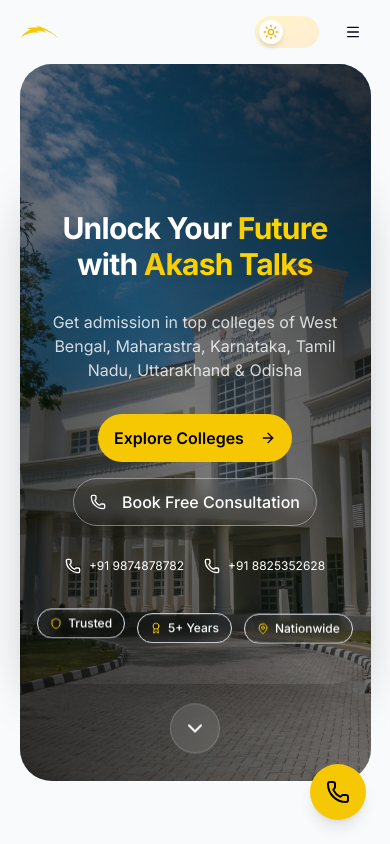
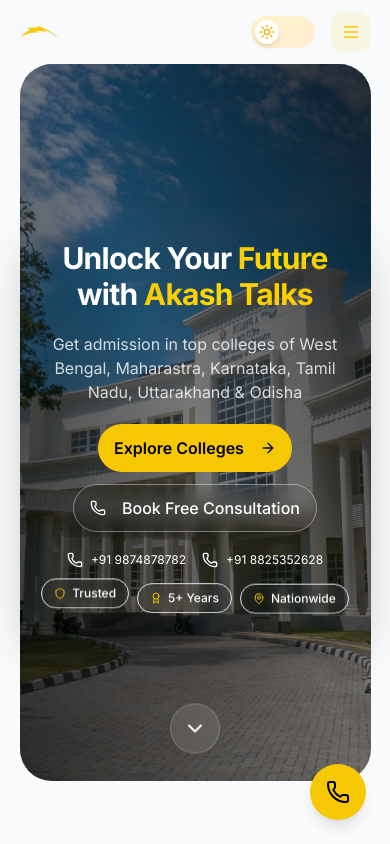
Before and after one commit to AbinashIIITB/akash-talks, a Next.js app: page / in a window 390 px wide. Shown: the top 844 px of the page. Built offline with nearby package versions, Linux system fonts and the light colour scheme.

Commit message:
Morphing menu button with animations, revert hero spacing

```diff
--- a/src/app/page.tsx
+++ b/src/app/page.tsx
@@ -84,14 +84,14 @@
         >
           <div className="relative bg-transparent rounded-[2.5rem] shadow-2xl overflow-hidden">
             {/* Inner Content */}
-            <div className="relative z-10 px-4 md:px-12 lg:px-16 py-6 md:py-12">
+            <div className="relative z-10 px-4 md:px-12 lg:px-16 py-4 md:py-12">
 
               {/* Hero Content */}
               <motion.div
                 variants={staggerContainer}
                 initial="hidden"
                 animate="visible"
-                className="text-center space-y-4 md:space-y-6 py-6 md:py-12"
+                className="text-center space-y-3 md:space-y-6 py-4 md:py-12"
               >
                 {/* Headline */}
                 <motion.h1
@@ -107,7 +107,7 @@
                 {/* Specific Description Text */}
                 <motion.p
                   variants={fadeInUp}
-                  className="text-white/80 text-base md:text-xl max-w-3xl mx-auto pt-3 md:pt-4"
+                  className="text-white/80 text-base md:text-xl max-w-3xl mx-auto pt-2 md:pt-4"
                 >
                   Get admission in top colleges of West Bengal, Maharastra, Karnataka, Tamil Nadu, Uttarakhand & Odisha
                 </motion.p>
@@ -115,7 +115,7 @@
                 {/* Buttons */}
                 <motion.div
                   variants={fadeInUp}
-                  className="flex flex-col sm:flex-row gap-4 md:gap-4 justify-center pt-4 md:pt-4 items-center"
+                  className="flex flex-col sm:flex-row gap-3 md:gap-4 justify-center pt-2 md:pt-4 items-center"
                 >
                   <Link href="/colleges">
                     <Button
@@ -143,7 +143,7 @@
                 {/* Phone Numbers */}
                 <motion.div
                   variants={fadeInUp}
-                  className="flex flex-wrap justify-center gap-5 md:gap-6 text-xs md:text-sm text-muted-foreground pt-4"
+                  className="flex flex-wrap justify-center gap-4 md:gap-6 text-xs md:text-sm text-muted-foreground pt-2"
                 >
                   {companyInfo.phones.map((phone) => (
                     <a key={phone} href={`tel:${phone.replace(/\s/g, '')}`} className="flex items-center gap-2 hover:text-[#f6c804] transition-colors">
@@ -158,7 +158,7 @@
                 initial={{ opacity: 0, y: 20 }}
                 animate={{ opacity: 1, y: 0 }}
                 transition={{ delay: 0.8, duration: 0.6 }}
-                className="flex flex-wrap justify-center gap-3 md:gap-4 pb-4 md:pb-4 mt-4 md:mt-0"
+                className="flex flex-wrap justify-center gap-2 md:gap-4 pb-2 md:pb-4"
               >
                 <div className="animate-float flex items-center gap-1.5 md:gap-2 bg-secondary/50 backdrop-blur-sm border border-border/50 dark:border-white rounded-full px-3 md:px-5 py-1.5 md:py-2.5 text-xs md:text-sm font-medium">
                   <Shield className="h-3 w-3 md:h-4 md:w-4 text-[#f6c804]" /> Trusted
--- a/src/components/layout/Navbar.tsx
+++ b/src/components/layout/Navbar.tsx
@@ -4,30 +4,43 @@
 import Link from "next/link"
 import Image from "next/image"
 import { usePathname } from "next/navigation"
-import { Menu, X, ChevronRight } from "lucide-react"
+import { ChevronRight } from "lucide-react"
 import { useTheme } from "next-themes"
-import { motion } from "framer-motion"
+import { motion, AnimatePresence } from "framer-motion"
 
 import { Button } from "@/components/ui/button"
 import { Search } from "@/components/ui/Search"
 import { AnimatedThemeToggle } from "@/components/ui/AnimatedThemeToggle"
 import { LayoutContainer } from "@/components/layout/LayoutContainer"
-import {
-    Sheet,
-    SheetContent,
-    SheetTrigger,
-    SheetClose,
-} from "@/components/ui/sheet"
+import { MorphingMenuButton } from "@/components/ui/MorphingMenuButton"
 import { cn } from "@/lib/utils"
 
 export function Navbar() {
     const { resolvedTheme } = useTheme()
     const [mounted, setMounted] = React.useState(false)
+    const [isMenuOpen, setIsMenuOpen] = React.useState(false)
     const pathname = usePathname()
 
     React.useEffect(() => {
         setMounted(true)
     }, [])
+
+    // Close menu on route change
+    React.useEffect(() => {
+        setIsMenuOpen(false)
+    }, [pathname])
+
+    // Prevent body scroll when menu is open
+    React.useEffect(() => {
+        if (isMenuOpen) {
+            document.body.style.overflow = 'hidden'
+        } else {
+            document.body.style.overflow = ''
+        }
+        return () => {
+            document.body.style.overflow = ''
+        }
+    }, [isMenuOpen])
 
     const navLinks = [
         { name: "Home", href: "/" },
@@ -36,8 +49,11 @@
         { name: "About Us", href: "/about" },
     ]
 
+    const bgColor = mounted ? (resolvedTheme === 'dark' ? '#0f172b' : '#f8fafc') : '#f8fafc'
+
     return (
-        <header className="sticky top-0 z-50 w-full" style={{ backgroundColor: mounted ? (resolvedTheme === 'dark' ? '#0f172b' : '#f8fafc') : '#f8fafc' }}>
+        <>
+            <header className="sticky top-0 z-50 w-full" style={{ backgroundColor: bgColor }}>
                 <LayoutContainer className="relative flex h-16 items-center justify-between">
                     {/* Left: Logo */}
                     <Link href="/" className="flex items-center z-10">
@@ -112,37 +128,62 @@
                         {/* Animated Theme Toggle */}
                         <AnimatedThemeToggle />
 
-                    {/* Mobile Menu */}
-                    <Sheet>
-                        <SheetTrigger asChild>
-                            <Button variant="ghost" size="icon" className="md:hidden rounded-full h-9 w-9 transition-transform duration-200 hover:scale-110 active:scale-95">
-                                <Menu className="h-5 w-5 transition-transform duration-200" />
-                                <span className="sr-only">Toggle Menu</span>
-                            </Button>
-                        </SheetTrigger>
-                        <SheetContent side="top" hideCloseButton className="w-full h-[100dvh] p-0 border-none flex flex-col" style={{ backgroundColor: mounted ? (resolvedTheme === 'dark' ? '#0f172b' : '#f8fafc') : '#f8fafc' }}>
-                            {/* Header */}
-                            <div className="flex items-center justify-between px-6 py-4 border-b border-dashed border-border/50">
-                                <Link href="/" className="flex items-center">
+                        {/* Morphing Mobile Menu Button */}
+                        <div className="md:hidden">
+                            <MorphingMenuButton
+                                isOpen={isMenuOpen}
+                                onClick={() => setIsMenuOpen(!isMenuOpen)}
+                            />
+                        </div>
+                    </div>
+                </LayoutContainer>
+            </header>
+
+            {/* Full Screen Mobile Menu Overlay */}
+            <AnimatePresence>
+                {isMenuOpen && (
+                    <motion.div
+                        initial={{ opacity: 0 }}
+                        animate={{ opacity: 1 }}
+                        exit={{ opacity: 0 }}
+                        transition={{ duration: 0.3 }}
+                        className="fixed inset-0 z-40 md:hidden"
+                        style={{ backgroundColor: bgColor }}
+                    >
+                        <motion.div
+                            initial={{ opacity: 0, y: -20 }}
+                            animate={{ opacity: 1, y: 0 }}
+                            exit={{ opacity: 0, y: -20 }}
+                            transition={{ duration: 0.3, delay: 0.1 }}
+                            className="h-full flex flex-col pt-16"
+                        >
+                            {/* Header with close button in same position */}
+                            <div className="absolute top-0 left-0 right-0 h-16 flex items-center justify-between px-4" style={{ backgroundColor: bgColor }}>
+                                <Link href="/" className="flex items-center" onClick={() => setIsMenuOpen(false)}>
                                     <span className="font-bold text-xl text-[#f6c804]">Akash Talks</span>
                                 </Link>
                                 <div className="flex items-center gap-3">
                                     <Search />
-                                    <SheetTrigger asChild>
-                                        <Button variant="ghost" size="icon" className="h-8 w-8 rounded-full transition-transform duration-200 hover:rotate-90 hover:scale-110 active:scale-95">
-                                            <X className="h-4 w-4" />
-                                        </Button>
-                                    </SheetTrigger>
+                                    <MorphingMenuButton
+                                        isOpen={isMenuOpen}
+                                        onClick={() => setIsMenuOpen(false)}
+                                    />
                                 </div>
                             </div>
 
                             {/* Nav Links */}
-                            <div className="flex-1 overflow-y-auto py-2">
+                            <div className="flex-1 overflow-y-auto py-4">
                                 <div className="flex flex-col">
-                                    {navLinks.map((link) => (
-                                        <SheetClose asChild key={link.href}>
+                                    {navLinks.map((link, index) => (
+                                        <motion.div
+                                            key={link.href}
+                                            initial={{ opacity: 0, x: -20 }}
+                                            animate={{ opacity: 1, x: 0 }}
+                                            transition={{ duration: 0.3, delay: 0.15 + index * 0.05 }}
+                                        >
                                             <Link
                                                 href={link.href}
+                                                onClick={() => setIsMenuOpen(false)}
                                                 className="flex items-center justify-between px-6 py-5 border-b border-dashed border-border/50 group"
                                             >
                                                 <span className={cn(
@@ -153,35 +194,42 @@
                                                 </span>
                                                 <ChevronRight className="h-5 w-5 text-muted-foreground group-hover:text-[#f6c804] transition-colors" />
                                             </Link>
-                                        </SheetClose>
+                                        </motion.div>
                                     ))}
                                 </div>
                             </div>
 
                             {/* Footer Actions */}
-                            <div className="p-6 pb-8 space-y-4 mt-auto" style={{ backgroundColor: mounted ? (resolvedTheme === 'dark' ? '#0f172b' : '#f8fafc') : '#f8fafc' }}>
-                                <SheetClose asChild>
-                                    <Link href="/contact" className="block w-full">
+                            <motion.div
+                                initial={{ opacity: 0, y: 20 }}
+                                animate={{ opacity: 1, y: 0 }}
+                                transition={{ duration: 0.3, delay: 0.4 }}
+                                className="p-6 pb-8 space-y-4 mt-auto"
+                                style={{ backgroundColor: bgColor }}
+                            >
+                                <Link href="/contact" onClick={() => setIsMenuOpen(false)} className="block w-full">
                                     <Button className="w-full h-12 bg-[#f6c804] hover:bg-[#e5b703] text-black font-bold rounded-full text-base flex justify-between items-center px-6">
                                         Book Free Consultation
                                         <ChevronRight className="h-5 w-5" />
                                     </Button>
                                 </Link>
-                                </SheetClose>
 
-                                <SheetClose asChild>
-                                    <Link href="https://wa.me/919874878782" target="_blank" className="flex items-center justify-center gap-2 text-[#25D366] font-semibold hover:opacity-80 transition-opacity">
+                                <Link
+                                    href="https://wa.me/919874878782"
+                                    target="_blank"
+                                    onClick={() => setIsMenuOpen(false)}
+                                    className="flex items-center justify-center gap-2 text-[#25D366] font-semibold hover:opacity-80 transition-opacity"
+                                >
                                     <svg viewBox="0 0 24 24" className="h-5 w-5 fill-current">
                                         <path d="M17.472 14.382c-.297-.149-1.758-.867-2.03-.967-.273-.099-.471-.148-.67.15-.197.297-.767.966-.94 1.164-.173.199-.347.223-.644.075-.297-.15-1.255-.463-2.39-1.475-.883-.788-1.48-1.761-1.653-2.059-.173-.297-.018-.458.13-.606.134-.133.298-.347.446-.52.149-.174.198-.298.298-.497.099-.198.05-.371-.025-.52-.075-.149-.669-1.612-.916-2.207-.242-.579-.487-.5-.669-.51-.173-.008-.371-.01-.57-.01-.198 0-.52.074-.792.372-.272.297-1.04 1.016-1.04 2.479 0 1.462 1.065 2.875 1.213 3.074.149.198 2.096 3.2 5.077 4.487.709.306 1.262.489 1.694.625.712.227 1.36.195 1.871.118.571-.085 1.758-.719 2.006-1.413.248-.694.248-1.289.173-1.413-.074-.124-.272-.198-.57-.347m-5.421 7.403h-.004a9.87 9.87 0 01-5.031-1.378l-.361-.214-3.741.982.998-3.648-.235-.374a9.86 9.86 0 01-1.51-5.26c.001-5.45 4.436-9.884 9.888-9.884 2.64 0 5.122 1.03 6.988 2.898a9.825 9.825 0 012.893 6.994c-.003 5.45-4.437 9.884-9.885 9.884m8.413-18.297A11.815 11.815 0 0012.05 0C5.495 0 .16 5.335.157 11.892c0 2.096.547 4.142 1.588 5.945L.057 24l6.305-1.654a11.882 11.882 0 005.683 1.448h.005c6.554 0 11.89-5.335 11.893-11.893a11.821 11.821 0 00-3.48-8.413z" />
                                     </svg>
                                     WhatsApp Us <ChevronRight className="h-4 w-4" />
                                 </Link>
-                                </SheetClose>
-                            </div>
-                        </SheetContent>
-                    </Sheet>
-                </div>
-            </LayoutContainer>
-        </header>
+                            </motion.div>
+                        </motion.div>
+                    </motion.div>
+                )}
+            </AnimatePresence>
+        </>
     )
 }
--- /dev/null
+++ b/src/components/ui/MorphingMenuButton.tsx
@@ -0,0 +1,85 @@
+"use client"
+
+import * as React from "react"
+import { motion } from "framer-motion"
+import { cn } from "@/lib/utils"
+
+interface MorphingMenuButtonProps {
+    isOpen: boolean
+    onClick: () => void
+    className?: string
+}
+
+export function MorphingMenuButton({ isOpen, onClick, className }: MorphingMenuButtonProps) {
+    return (
+        <motion.button
+            onClick={onClick}
+            className={cn(
+                "relative h-10 w-10 flex items-center justify-center rounded-xl transition-colors",
+                isOpen
+                    ? "bg-indigo-100 dark:bg-indigo-900/30"
+                    : "bg-[#f6c804]/10 hover:bg-[#f6c804]/20",
+                className
+            )}
+            whileTap={{ scale: 0.95 }}
+            aria-label={isOpen ? "Close Menu" : "Open Menu"}
+        >
+            <svg
+                width="20"
+                height="20"
+                viewBox="0 0 24 24"
+                fill="none"
+                stroke="currentColor"
+                strokeWidth="2"
+                strokeLinecap="round"
+                strokeLinejoin="round"
+                className={cn(
+                    "transition-colors duration-200",
+                    isOpen ? "text-indigo-600 dark:text-indigo-400" : "text-[#f6c804]"
+                )}
+            >
+                {/* Top line - morphs to X diagonal */}
+                <motion.line
+                    x1="4"
+                    y1="6"
+                    x2="20"
+                    y2="6"
+                    animate={{
+                        x1: isOpen ? 6 : 4,
+                        y1: isOpen ? 6 : 6,
+                        x2: isOpen ? 18 : 20,
+                        y2: isOpen ? 18 : 6,
+                    }}
+                    transition={{ duration: 0.3, ease: "easeInOut" }}
+                />
+                {/* Middle line - fades out */}
+                <motion.line
+                    x1="4"
+                    y1="12"
+                    x2="20"
+                    y2="12"
+                    animate={{
+                        opacity: isOpen ? 0 : 1,
+                        x1: isOpen ? 12 : 4,
+                        x2: isOpen ? 12 : 20,
+                    }}
+                    transition={{ duration: 0.2, ease: "easeInOut" }}
+                />
+                {/* Bottom line - morphs to X diagonal */}
+                <motion.line
+                    x1="4"
+                    y1="18"
+                    x2="20"
+                    y2="18"
+                    animate={{
+                        x1: isOpen ? 6 : 4,
+                        y1: isOpen ? 18 : 18,
+                        x2: isOpen ? 18 : 20,
+                        y2: isOpen ? 6 : 18,
+                    }}
+                    transition={{ duration: 0.3, ease: "easeInOut" }}
+                />
+            </svg>
+        </motion.button>
+    )
+}
```
Lines whose indentation alone changed are shown as unchanged.
